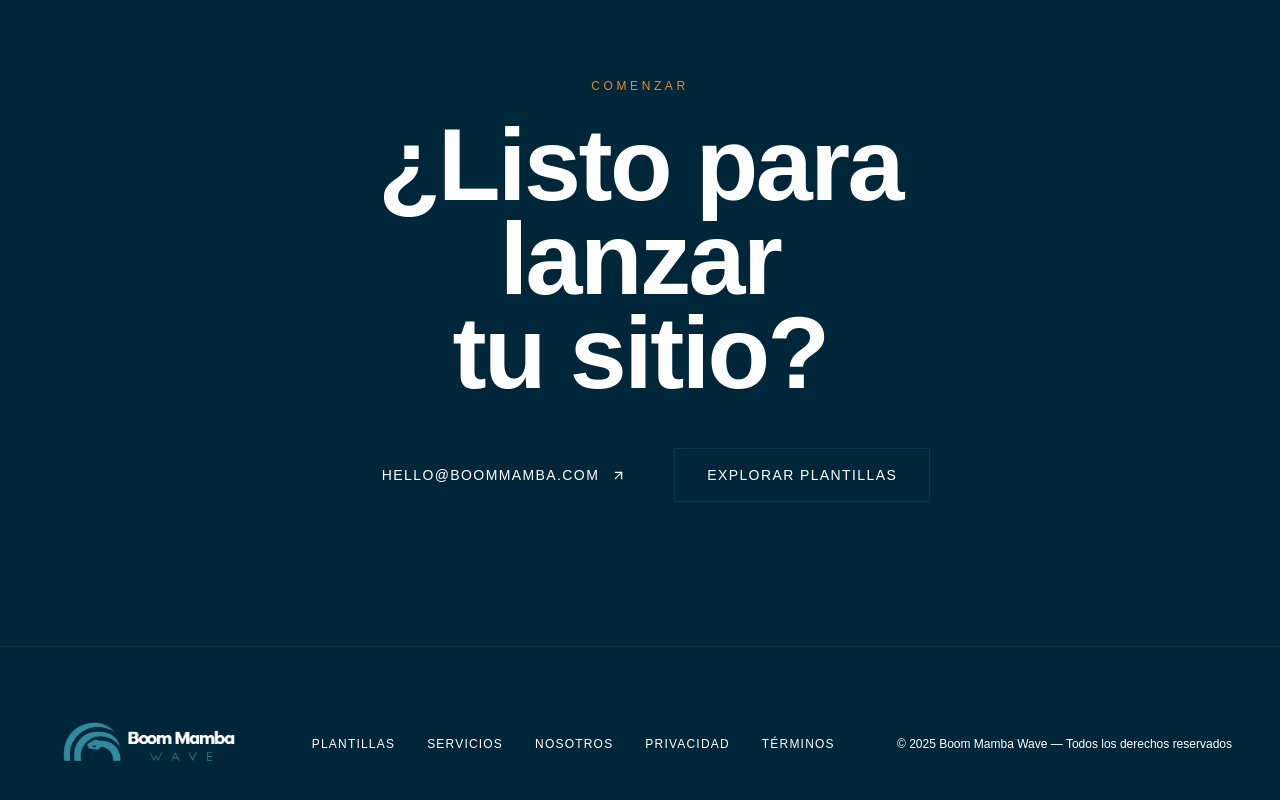
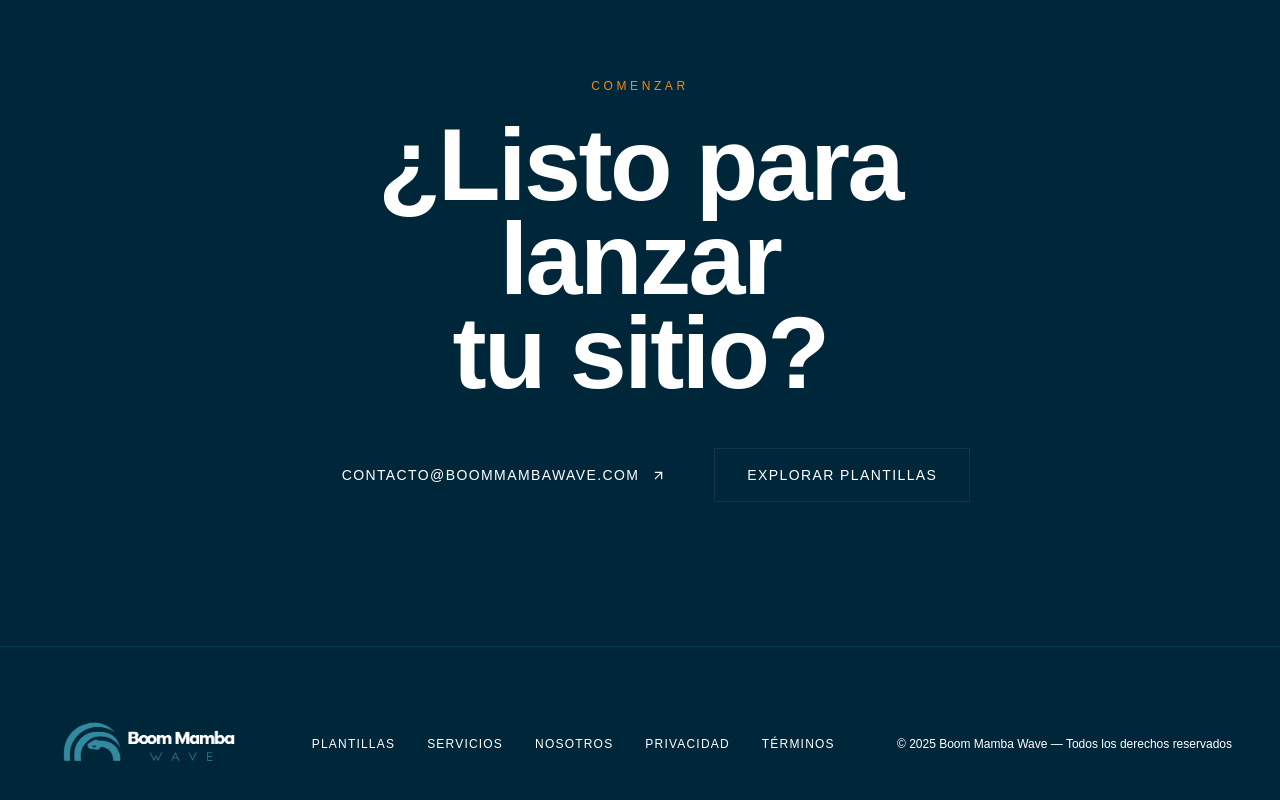
Before and after one commit to 482400494/mambawave, a React (Vite) app: page / in a window 1280 px wide. Shown: the part 4494-5294 px from the top of the page. Built offline with nearby package versions, Linux system fonts and the light colour scheme.

Commit message:
Update contact email address to contacto@boommambawave.com

```diff
--- a/src/app/App.tsx
+++ b/src/app/App.tsx
@@ -434,10 +434,10 @@ export default function App() {
         </h2>
         <div className="flex flex-col sm:flex-row items-center justify-center gap-4">
           <a
-            href="mailto:hello@boommamba.com"
+            href="mailto:contacto@boommambawave.com"
             className="inline-flex items-center gap-3 px-8 py-4 bg-foreground text-background text-sm font-medium tracking-widest uppercase hover:bg-accent hover:text-white transition-colors duration-200"
           >
-            hello@boommamba.com <ArrowUpRight size={15} />
+            contacto@boommambawave.com <ArrowUpRight size={15} />
           </a>
           <a
             href="#templates"
```
